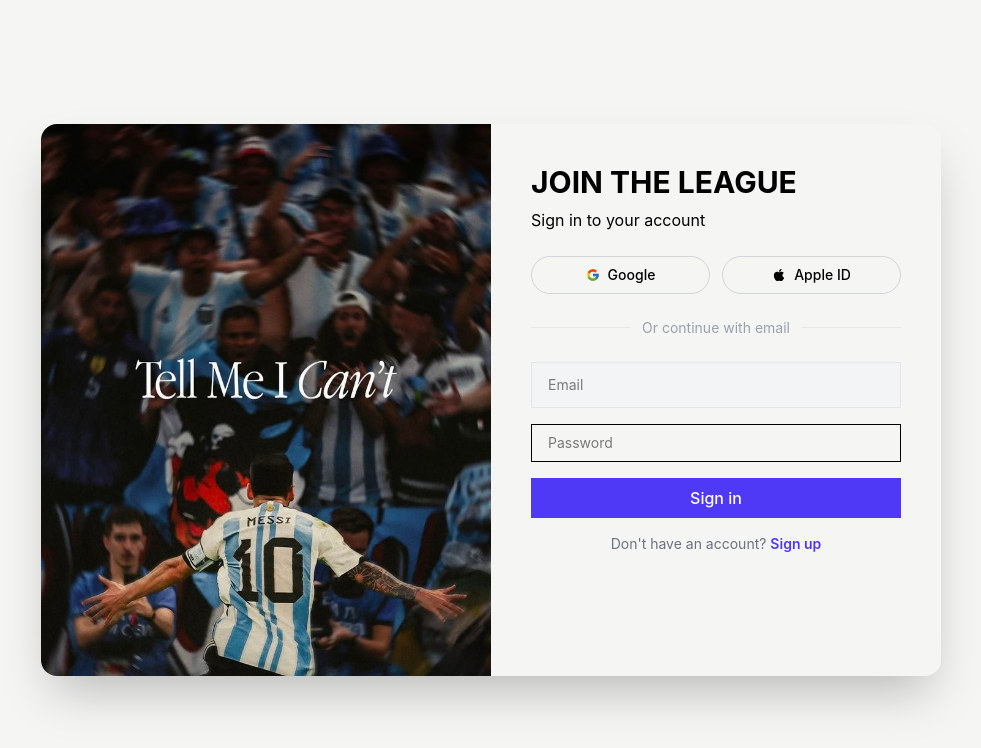
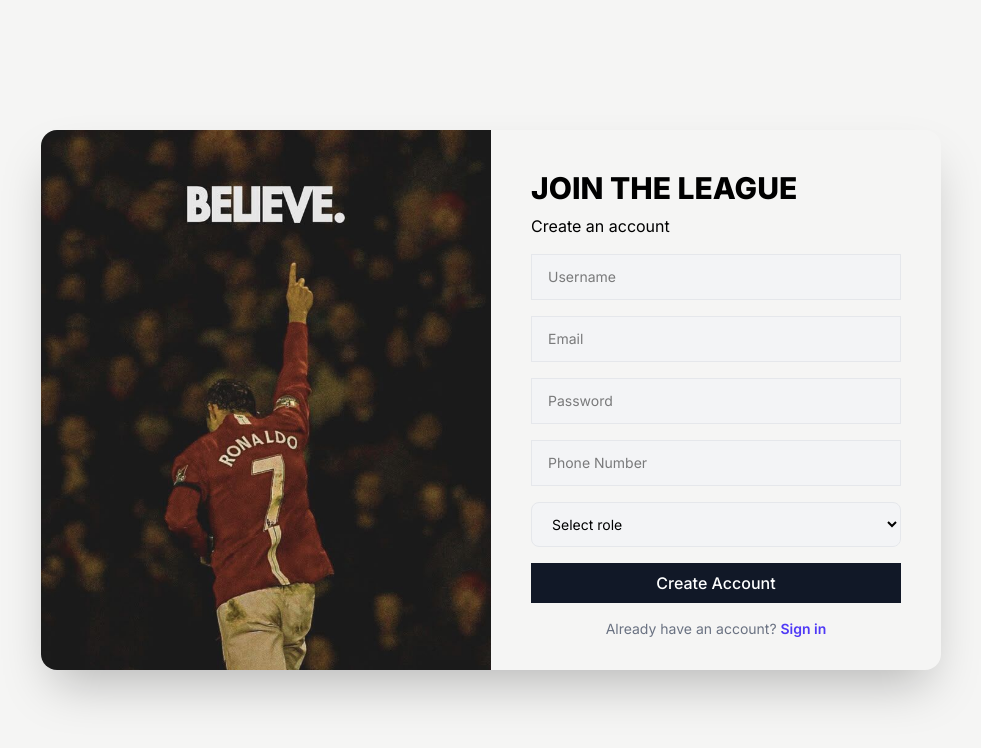
Before and after one commit to gajmerK11/futsal-booking-system, a React app in the folder frontend/: page / in a window 1280 px wide. Shown: the top 748 px of the page, without its empty margins (149-1130 px from the left). Built offline with nearby package versions, Linux system fonts and the light colour scheme; the HTML template or start-up script is replaced by a standard one.

Commit message:
register ui created

```diff
--- a/frontend/src/App.jsx
+++ b/frontend/src/App.jsx
@@ -1,9 +1,9 @@
-import Login from "./components/Login";
+import Register from "./components/Register";
 
 function App() {
   return (
     <div>
-      <Login />
+      <Register />
     </div>
   );
 }
--- a/frontend/src/components/Login.jsx
+++ b/frontend/src/components/Login.jsx
@@ -1,4 +1,4 @@
-import leftSideImage from "../assets/login.jpg";
+import leftSideImage from "../assets/sign-in.jpg";
 import { FcGoogle } from "react-icons/fc";
 import { FaApple } from "react-icons/fa";
 
@@ -10,7 +10,7 @@
         <div className="w-1/2">
           <img
             src={leftSideImage}
-            alt="loginImage"
+            alt="signInImage"
             className="w-full h-auto object-cover"
           />
         </div>
@@ -20,14 +20,14 @@
           <p className="mt-2">Sign in to your account</p>
           {/* OAuth buttons */}
           <div className="flex gap-3 mt-6">
-            <button className="flex items-center justify-center gap-2 border border-gray-300 rounded-full px-4 py-2 w-full text-sm font-medium hover:bg-gray-50 hover:border-indigo-500 transition-colors cursor-pointer relative group">
+            <button className="flex items-center justify-center gap-2 border border-gray-300 rounded-full px-4 py-2 w-full text-sm font-medium hover:bg-gray-50 hover:border-indigo-500 transition-colors cursor-not-allowed relative group">
               <FcGoogle />
               Google
               <span className="absolute -top-6  left-1/2 -translate-x-1/2 bg-gray-800 text-white text-xs px-2 py-1 rounded opacity-0 group-hover:opacity-100 transition-opacity whitespace-nowrap">
                 Coming Soon
               </span>
             </button>
-            <button className="flex items-center justify-center gap-2 border border-gray-300 rounded-full px-4 py-2 w-full text-sm font-medium hover:bg-gray-50 hover:border-indigo-500 transition-colors cursor-pointer relative group">
+            <button className="flex items-center justify-center gap-2 border border-gray-300 rounded-full px-4 py-2 w-full text-sm font-medium hover:bg-gray-50 hover:border-indigo-500 transition-colors cursor-not-allowed relative group">
               <FaApple />
               Apple ID
               <span className="absolute -top-6 left-1/2 -translate-x-1/2 bg-gray-800 text-white text-xs px-2 py-1 rounded opacity-0 group-hover:opacity-100 transition-opacity whitespace-nowrap">
@@ -45,21 +45,25 @@
           </div>
           {/* Login form */}
           <form className="flex flex-col gap-4">
+            <div className="input-animated">
               <input
                 type="email"
                 placeholder="Email"
                 className="w-full bg-gray-100 border border-gray-200 px-4 py-3 text-sm outline-none focus:border-indigo-500 transition-colors"
               />
+            </div>
+            <div className="input-animated">
               <input
                 type="password"
                 placeholder="Password"
-              className="border px-4 py-2 text-sm outline-none focus:border-indigo-500 transition-colors"
+                className="w-full bg-gray-100 border border-gray-200 px-4 py-3 text-sm outline-none focus:border-indigo-500 transition-colors"
               />
+            </div>
             <button
               type="submit"
-              className="w-full bg-indigo-600 text-white py-2 font-medium hover:bg-indigo-700 transition-colors cursor-pointer"
+              className="btn-fill w-full  text-white py-2 font-medium cursor-pointer"
             >
-              Sign in
+              <span>Sign in</span>
             </button>
           </form>
           {/* 'Don't have account' part */}
--- a/frontend/src/components/Register.jsx
+++ b/frontend/src/components/Register.jsx
@@ -0,0 +1,81 @@
+import leftSideImage from "../assets/register.jpg";
+import { FcGoogle } from "react-icons/fc";
+import { FaApple } from "react-icons/fa";
+
+function Register() {
+  return (
+    <div className="min-h-screen flex items-center justify-center bg-stone-100">
+      <div className="flex rounded-2xl shadow-2xl overflow-hidden w-[900px] h-[540px]">
+        {/* Left side image */}
+        <div className="w-1/2">
+          <img
+            src={leftSideImage}
+            alt="registerImage"
+            className="w-full h-full object-cover"
+          />
+        </div>
+        {/* Right side form */}
+        <div className="w-1/2 p-10">
+          <h2 className="text-3xl font-bold">JOIN THE LEAGUE</h2>
+          <p className="mt-2">Create an account</p>
+          {/* Register form */}
+          <form className="flex flex-col gap-4 mt-4">
+            <div className="input-animated">
+              <input
+                type="text"
+                placeholder="Username"
+                className="w-full bg-gray-100 border border-gray-200 px-4 py-3 text-sm outline-none focus:border-indigo-500 transition-colors"
+              />
+            </div>
+            <div className="input-animated">
+              <input
+                type="email"
+                placeholder="Email"
+                className="w-full bg-gray-100 border border-gray-200 px-4 py-3 text-sm outline-none focus:border-indigo-500 transition-colors"
+              />
+            </div>
+            <div className="input-animated">
+              <input
+                type="password"
+                placeholder="Password"
+                className="w-full bg-gray-100 border border-gray-200 px-4 py-3 text-sm outline-none focus:border-indigo-500 transition-colors"
+              />
+            </div>
+            <div className="input-animated">
+              <input
+                type="tel"
+                placeholder="Phone Number"
+                className="w-full bg-gray-100 border border-gray-200 px-4 py-3 text-sm outline-none focus:border-indigo-500 transition-colors"
+              />
+            </div>
+            <select
+              className="w-full bg-gray-100 border border-gray-200 rounded-lg px-4 py-3 text-sm outline-none focus:border-indigo-500 focus:bg-white transition-colors pr-8"
+              defaultValue=""
+            >
+              <option value="" disabled hidden>
+                Select role
+              </option>
+              <option value="user">User</option>
+              <option value="owner">Owner</option>
+            </select>
+            <button
+              type="submit"
+              className="btn-fill w-full  text-white py-2 font-medium cursor-pointer"
+            >
+              <span>Create Account</span>
+            </button>
+            {/* 'Already have an account?' part */}
+            <p className="text-sm text-center text-gray-500">
+              Already have an account?{" "}
+              <span className="text-indigo-600 font-semibold cursor-pointer">
+                Sign in
+              </span>
+            </p>
+          </form>
+        </div>
+      </div>
+    </div>
+  );
+}
+
+export default Register;
--- a/frontend/src/index.css
+++ b/frontend/src/index.css
@@ -1,47 +1,55 @@
+/* inter font */
+@import url("https://fonts.googleapis.com/css2?family=Inter:wght@400;500;600;800&display=swap");
 /* v4 tailwind requires no import base/components/utilities */
 @import "tailwindcss";
-/* inter font */
-@import url("https://fonts.googleapis.com/css2?family=Inter:wght@400;500;600;800&display=swap");
 
 * {
   font-family: "Inter", sans-serif;
 }
 
-@keyframes fade-up {
-  from {
-    opacity: 0;
-    transform: translateY(12px);
-  }
-  to {
-    opacity: 1;
-    transform: translateY(0);
-  }
+.input-animated {
+  position: relative;
 }
 
-@keyframes shimmer {
-  0% {
-    transform: translateX(-100%);
-  }
-  100% {
-    transform: translateX(200%);
-  }
+.input-animated::after {
+  content: "";
+  position: absolute;
+  bottom: 0;
+  left: 0;
+  width: 0;
+  height: 2px;
+  background-color: #6366f1;
+  transition: width 0.3s ease;
 }
 
-.animate-fade-up {
-  animation: fade-up 0.7s cubic-bezier(0.19, 1, 0.22, 1) both;
+.input-animated:focus-within::after {
+  width: 100%;
 }
-.delay-100 {
-  animation-delay: 100ms;
+
+.btn-fill {
+  position: relative;
+  overflow: hidden;
+  background-color: #111827;
+  color: white;
 }
-.delay-200 {
-  animation-delay: 200ms;
+
+.btn-fill::after {
+  content: "";
+  position: absolute;
+  bottom: 0;
+  left: 0;
+  width: 100%;
+  height: 0;
+  background-color: #6366f1;
+  transition: height 0.4s ease;
+  z-index: 0;
 }
-.delay-300 {
-  animation-delay: 300ms;
+
+.btn-fill:hover::after {
+  height: 100%;
 }
-.delay-400 {
-  animation-delay: 400ms;
+
+.btn-fill span {
+  position: relative;
+  z-index: 1;
 }
-.delay-500 {
-  animation-delay: 500ms;
-}
```
Also changed, not shown: frontend/src/assets/register.jpg (added), frontend/src/assets/sign-in.jpg (renamed from frontend/src/assets/login.jpg). Lines whose indentation alone changed are shown as unchanged.
